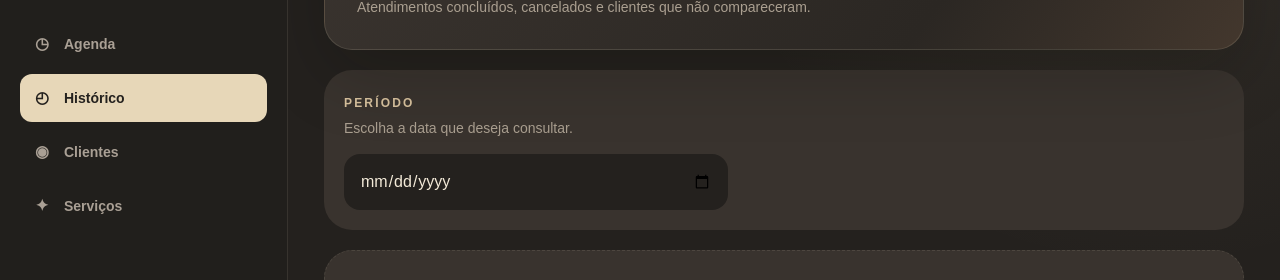
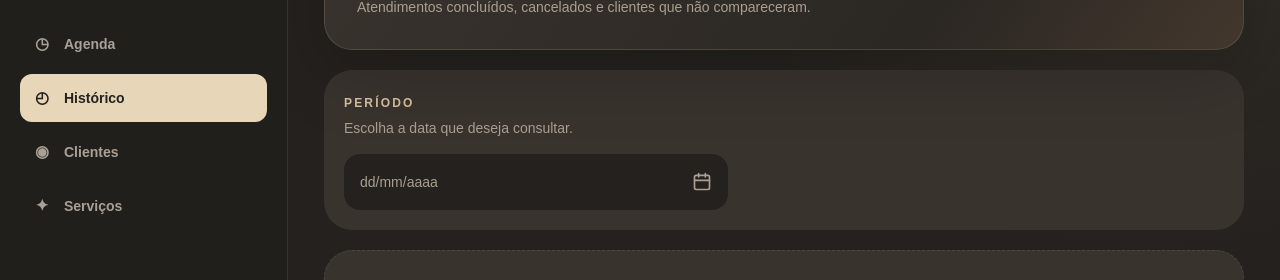
Before and after one commit to leogarzuziriosaude-hub/barber, a Next.js app: page /inicio/historico in a window 1280 px wide. Shown: the part 177-457 px from the top of the page. Built offline with nearby package versions, Linux system fonts and the light colour scheme.

Commit message:
acertando data no modulo historico

```diff
--- a/src/app/globals.css
+++ b/src/app/globals.css
@@ -47,6 +47,14 @@ button, a { -webkit-tap-highlight-color: transparent; }
 button:disabled { cursor: not-allowed; }
 input[autocomplete="name"]:focus {
   box-shadow: 0 0 0 2px #fbbf24;
+}
+
+input[type="date"],
+input[type="time"] {
+  min-width: 0;
+  min-inline-size: 0;
+  max-width: 100%;
+  font-size: 16px;
 }
 
 ::selection { background: var(--sand); color: var(--ink); }
--- a/src/app/inicio/historico/page.tsx
+++ b/src/app/inicio/historico/page.tsx
@@ -33,7 +33,30 @@ export default function HistoricoPage() {
 
   return <main className="app-page"><div className="page-wrap">
     <header className="hero-panel"><p className="eyebrow">PH10 • Registros</p><h1 className="display-font page-title mt-2">Histórico</h1><p className="subtle mt-3 text-sm">Atendimentos concluídos, cancelados e clientes que não compareceram.</p></header>
-    <section className="mt-5 rounded-[1.75rem] bg-neutral-900 p-5"><label className="block"><span className="text-xs font-black uppercase tracking-[.18em] text-amber-400">Período</span><p className="mt-1 text-sm text-neutral-400">Escolha a data que deseja consultar.</p><input type="date" value={periodo} onChange={(event) => setPeriodo(event.target.value)} className="mt-4 w-full max-w-sm rounded-2xl bg-neutral-950 px-4 py-4 outline-none focus:ring-2 focus:ring-amber-400" /></label></section>
+    <section className="mt-5 min-w-0 rounded-[1.75rem] bg-neutral-900 p-5">
+      <label className="block min-w-0">
+        <span className="text-xs font-black uppercase tracking-[.18em] text-amber-400">Período</span>
+        <p className="mt-1 text-sm text-neutral-400">Escolha a data que deseja consultar.</p>
+        <div className="relative mt-4 w-full max-w-sm overflow-hidden rounded-2xl bg-neutral-950 focus-within:ring-2 focus-within:ring-amber-400">
+          <div aria-hidden="true" className="flex min-h-14 items-center justify-between gap-3 px-4 py-4 text-sm">
+            <span className={periodo ? "text-white" : "text-neutral-400"}>
+              {periodo ? periodo.split("-").reverse().join("/") : "dd/mm/aaaa"}
+            </span>
+            <svg viewBox="0 0 24 24" className="h-5 w-5 shrink-0 text-neutral-400" fill="none" stroke="currentColor" strokeWidth="2" strokeLinecap="round" strokeLinejoin="round">
+              <path d="M8 2v4M16 2v4M3 10h18" />
+              <rect x="3" y="4" width="18" height="17" rx="2" />
+            </svg>
+          </div>
+          <input
+            type="date"
+            value={periodo}
+            aria-label="Data do período"
+            onChange={(event) => setPeriodo(event.target.value)}
+            className="absolute inset-0 h-full w-full cursor-pointer opacity-0"
+          />
+        </div>
+      </label>
+    </section>
     {!periodo ? <div className="mt-5 rounded-[1.75rem] border border-dashed border-white/10 bg-neutral-900 p-8 text-center"><p className="text-lg font-black">Selecione um período</p><p className="mt-2 text-sm text-neutral-400">Os registros serão carregados somente depois que você escolher uma data.</p></div> : Object.keys(grupos).length === 0 ? <div className="mt-5 rounded-[1.75rem] border border-dashed border-white/10 bg-neutral-900 p-8 text-center"><p className="text-lg font-black">Nenhum atendimento nessa data</p><p className="mt-2 text-sm text-neutral-400">Não existem atendimentos encerrados para o período selecionado.</p></div> : <div className="mt-6 space-y-7">{Object.entries(grupos).map(([data, itens]) => {
       const totalConcluido = itens.filter((item) => obterStatusAtendimento(item, agora) === "Concluído").reduce((total, item) => total + item.valor, 0);
       return <section key={data}><div className="mb-3 flex items-end justify-between gap-4 border-b border-white/10 pb-3"><div><p className="text-xs font-black uppercase tracking-[.18em] text-amber-400">{data.split("-").reverse().join("/")}</p><h2 className="mt-1 capitalize text-lg font-black">{dataPorExtenso(data)}</h2></div><div className="text-right"><p className="text-xs text-neutral-500">{itens.length} registro(s)</p><p className="mt-1 text-sm font-black text-neutral-300">{dinheiro(totalConcluido)}</p></div></div><div className="space-y-3">{itens.map((item) => { const status = obterStatusAtendimento(item, agora); return <article key={item.id} className="rounded-[1.5rem] bg-neutral-900 p-4"><div className="flex items-start justify-between gap-4"><div><p className="text-sm font-black text-amber-400">{item.hora}</p><h3 className="mt-1 font-black">{item.cliente}</h3><p className="mt-1 text-sm text-neutral-400">{item.servico}</p></div><div className="text-right"><p className="font-black">{dinheiro(item.valor)}</p><span className={`mt-2 inline-flex rounded-full px-3 py-1 text-[11px] font-black ${statusClass(status)}`}>{status}</span></div></div></article>; })}</div></section>;
```
